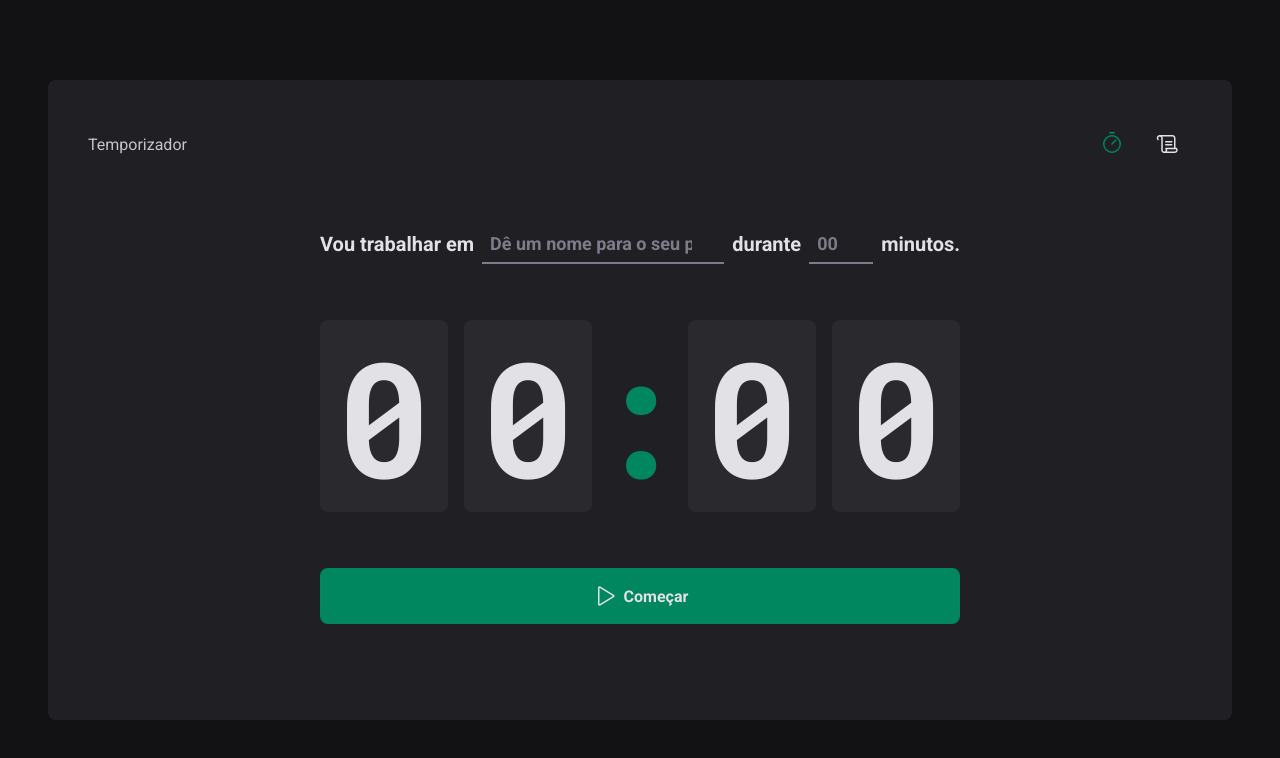
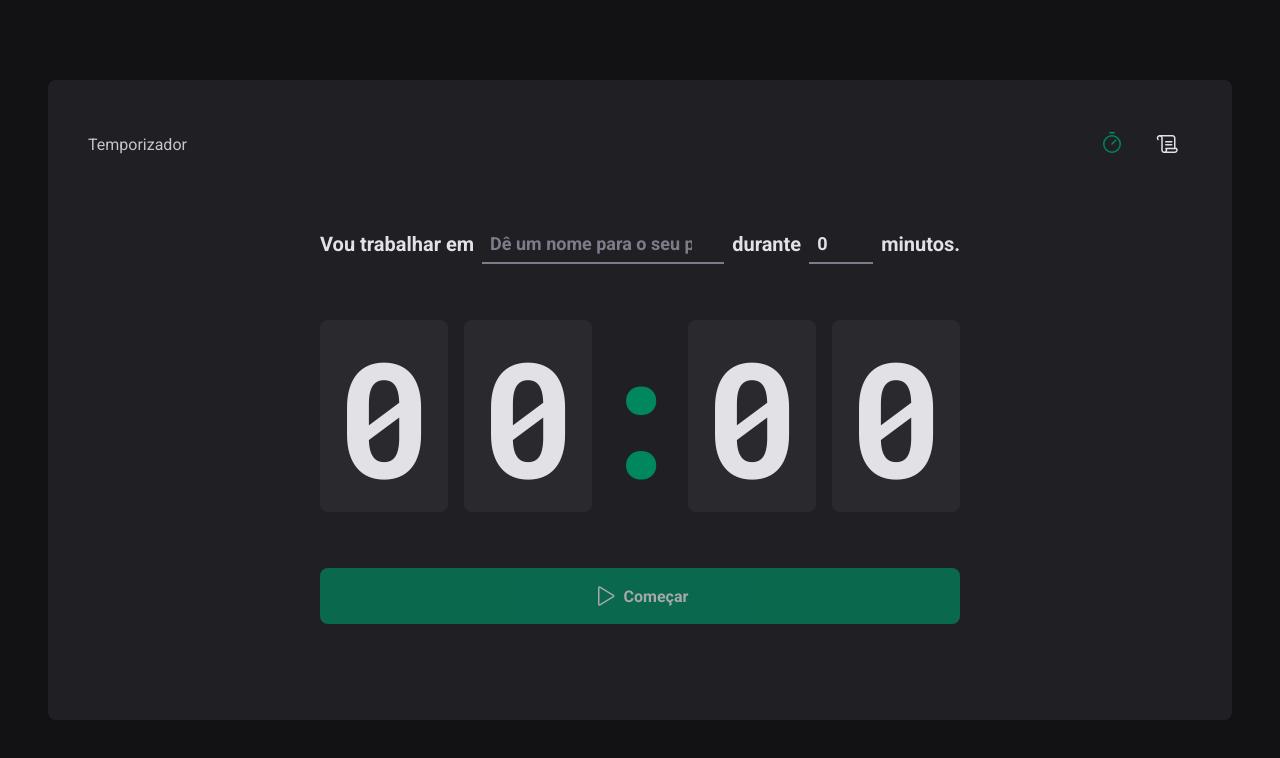
Before and after one commit to samuelfsd/timer, a React (Vite) app: page / in a window 1280 px wide. Shown: the top 758 px of the page. Built offline with nearby package versions, Linux system fonts and the light colour scheme.

Commit message:
feat: validate form

```diff
--- a/src/pages/Home/index.tsx
+++ b/src/pages/Home/index.tsx
@@ -1,3 +1,7 @@
+import { useForm } from 'react-hook-form'
+import { zodResolver } from '@hookform/resolvers/zod'
+import * as zod from 'zod'
+
 import { Play } from 'phosphor-react'
 
 import {
@@ -10,10 +14,31 @@
   TaskInput,
 } from './styles'
 
+const newCycleFormValidationSchema = zod.object({
+  task: zod.string().min(1, 'Informe a tarefa.'),
+  minutesAmount: zod.number().min(5).max(60),
+})
+
+type NewCycleFormData = zod.infer<typeof newCycleFormValidationSchema>
+
 export function Home() {
+  const { register, handleSubmit, watch } = useForm<NewCycleFormData>({
+    resolver: zodResolver(newCycleFormValidationSchema),
+    defaultValues: {
+      task: '',
+      minutesAmount: 0,
+    },
+  })
+
+  function handleCreateNewCycle(data: NewCycleFormData) {
+    console.log('data', data)
+  }
+
+  const task = watch('task')
+
   return (
     <HomeContainer>
-      <form>
+      <form onSubmit={handleSubmit(handleCreateNewCycle)}>
         <FormContainer>
           <label htmlFor="task">Vou trabalhar em</label>
 
@@ -22,6 +47,7 @@
             id="task"
             placeholder="Dê um nome para o seu projeto"
             list="task-suggestions"
+            {...register('task')}
           />
           <datalist id="task-suggestions">
             <option value="Projeto 01" />
@@ -35,6 +61,7 @@
             step={1}
             min={5}
             max={60}
+            {...register('minutesAmount')}
           />
 
           <span>minutos.</span>
@@ -48,10 +75,7 @@
           <span>0</span>
         </CountdownContainer>
 
-        <StartCountdownButton
-          onClick={() => alert('Botão foi clicado')}
-          type="submit"
-        >
+        <StartCountdownButton type="submit" disabled={!task}>
           <Play size={24} />
           Começar
         </StartCountdownButton>
```
